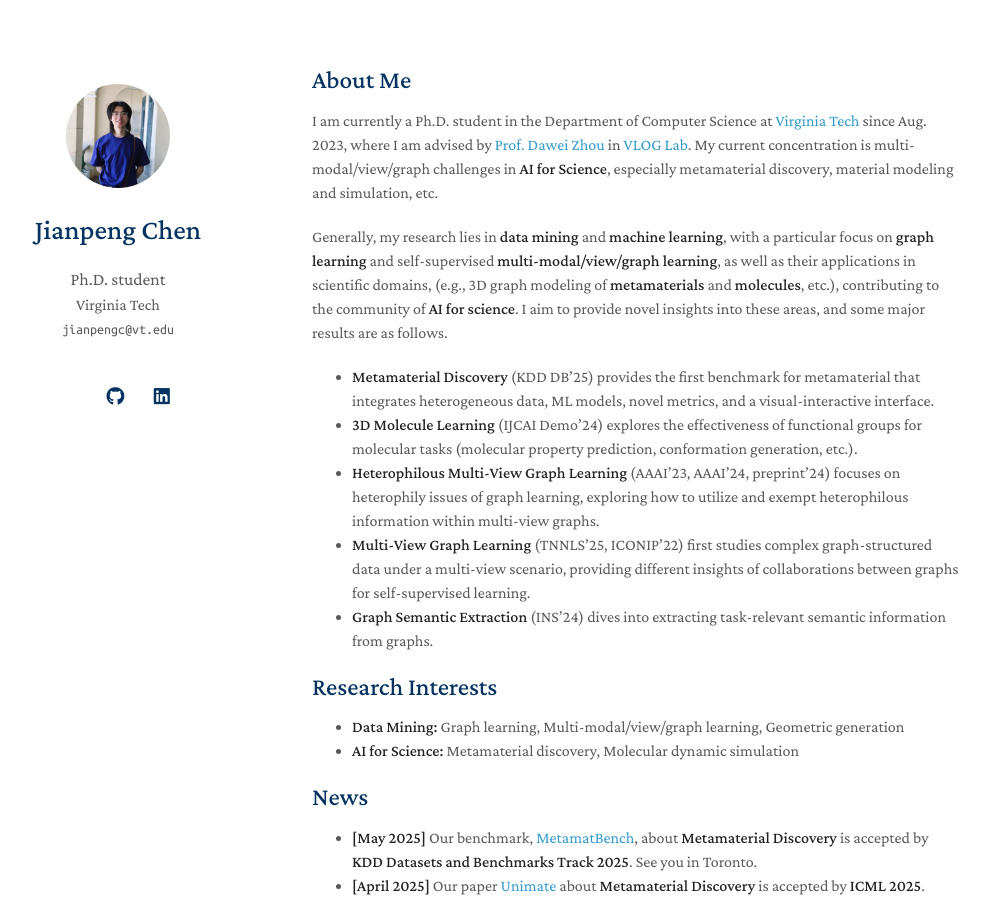
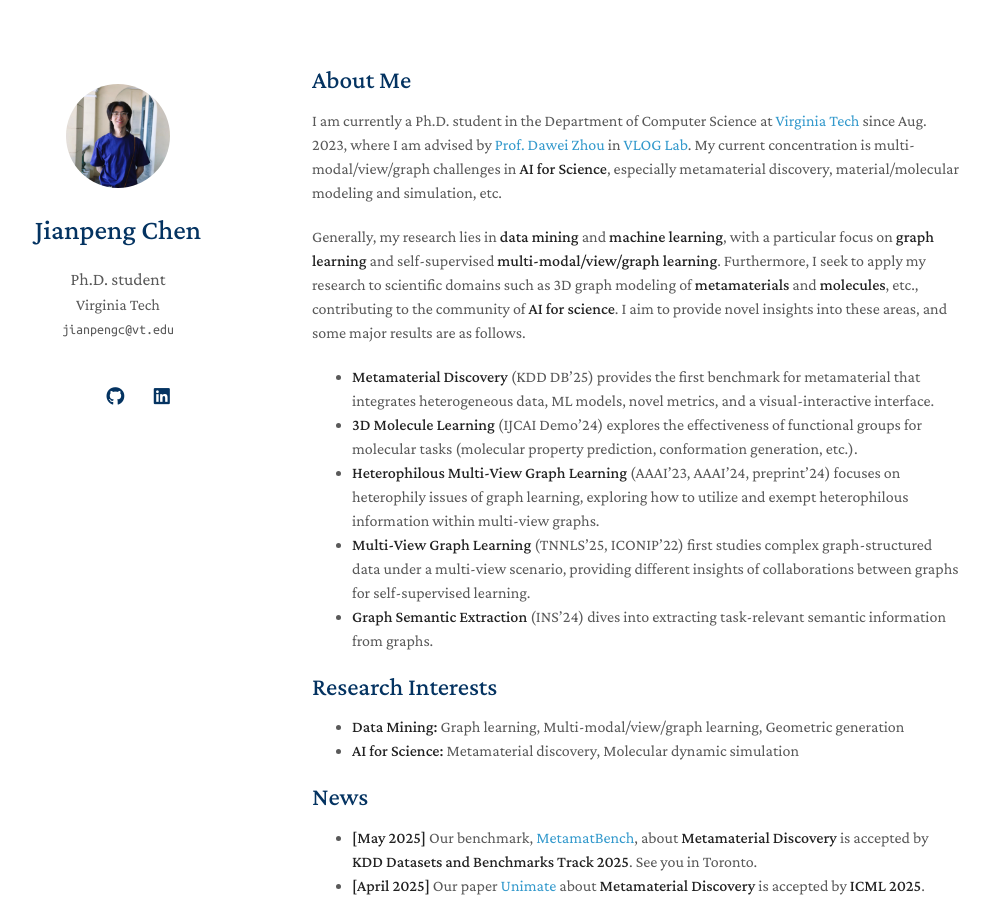
Before and after one commit to cjpcool/cjpcool.github.io, a Jekyll site: the page built from index.md, in a window 1280 px wide and 900 px high. Shown: the whole window, without its empty margins (158-1148 px from the left). Built offline with Jekyll 4.4.1, drawn with Linux system fonts in a browser that asks for light colours; a style sheet for code colours, icons or effects is not loaded; our own code applies the rules of GitHub Pages for plain Markdown files.

Commit message:
Update index.md

```diff
--- a/index.md
+++ b/index.md
@@ -5,13 +5,13 @@ layout: homepage
 ## About Me
 
 I am currently a Ph.D. student in the Department of Computer Science at [Virginia Tech](https://cs.vt.edu/) since Aug. 2023, where I am advised by [Prof. Dawei Zhou](https://sites.google.com/view/dawei-zhou/home?authuser=0) in [VLOG Lab](https://sites.google.com/view/dawei-zhou/vlog-lab).
-My current concentration is multi-modal/view/graph challenges in **AI for Science**, especially metamaterial discovery, material modeling and simulation, etc.
+My current concentration is multi-modal/view/graph challenges in **AI for Science**, especially metamaterial discovery, material/molecular modeling and simulation, etc.
 
 <!--
 During my M.S. degree at University of Electronic Science and Technology of China (UESTC), I was fortunately advised by [Prof. Yazhou Ren](https://yazhou-ren.github.io/) and closely worked with [Prof. Lifang He](https://engineering.lehigh.edu/faculty/lifang-he) on the topic of multi-view/graph self-supervised learning.
 -->
 
-Generally, my research lies in **data mining** and **machine learning**, with a particular focus on **graph learning** and self-supervised **multi-modal/view/graph learning**, as well as their applications in scientific domains, (e.g., 3D graph modeling of **metamaterials** and **molecules**, etc.), contributing to the community of **AI for science**. I aim to provide novel insights into these areas, and some major results are as follows.
+Generally, my research lies in **data mining** and **machine learning**, with a particular focus on **graph learning** and self-supervised **multi-modal/view/graph learning**. Furthermore, I seek to apply my research to scientific domains such as 3D graph modeling of **metamaterials** and **molecules**, etc., contributing to the community of **AI for science**. I aim to provide novel insights into these areas, and some major results are as follows.
 - **Metamaterial Discovery** (KDD DB'25) provides the first benchmark for metamaterial that integrates heterogeneous data, ML models, novel metrics, and a visual-interactive interface.
 - **3D Molecule Learning** (IJCAI Demo'24) explores the effectiveness of functional groups for molecular tasks (molecular property prediction, conformation generation, etc.).
 - **Heterophilous Multi-View Graph Learning** (AAAI'23, AAAI'24, preprint'24) focuses on heterophily issues of graph learning, exploring how to utilize and exempt heterophilous information within multi-view graphs.
```
